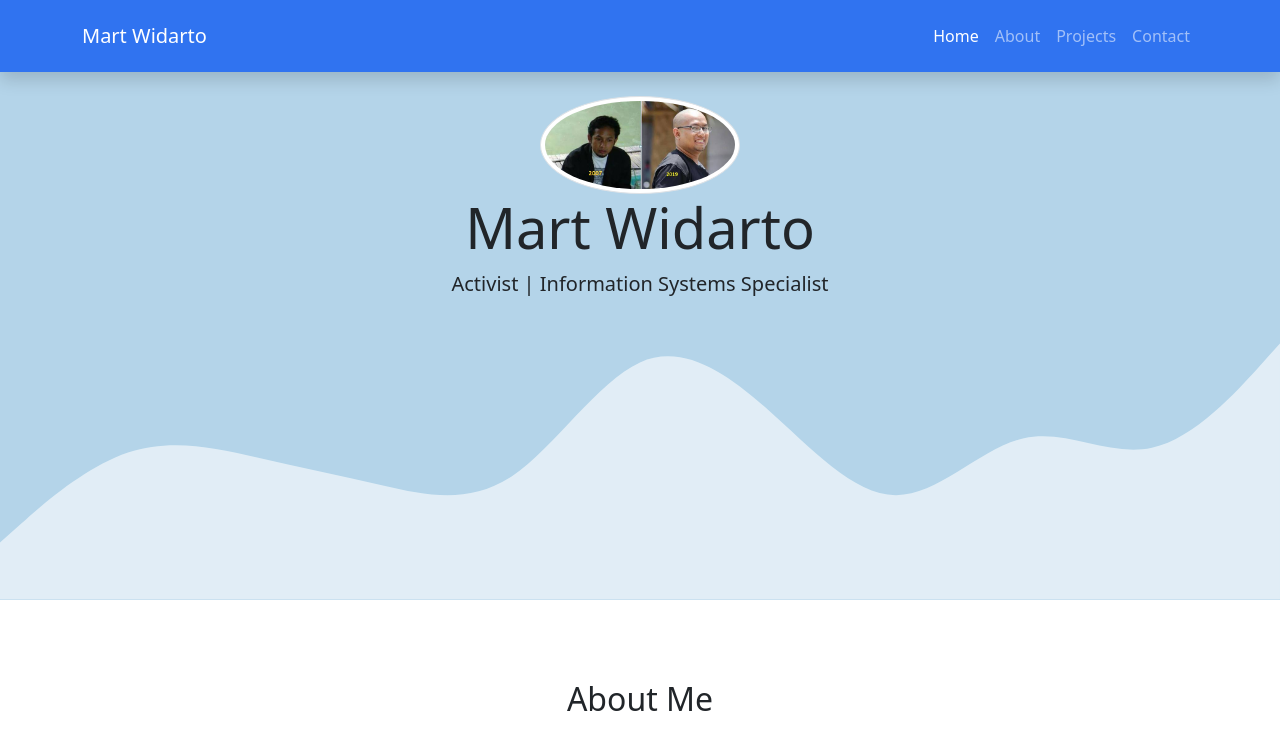
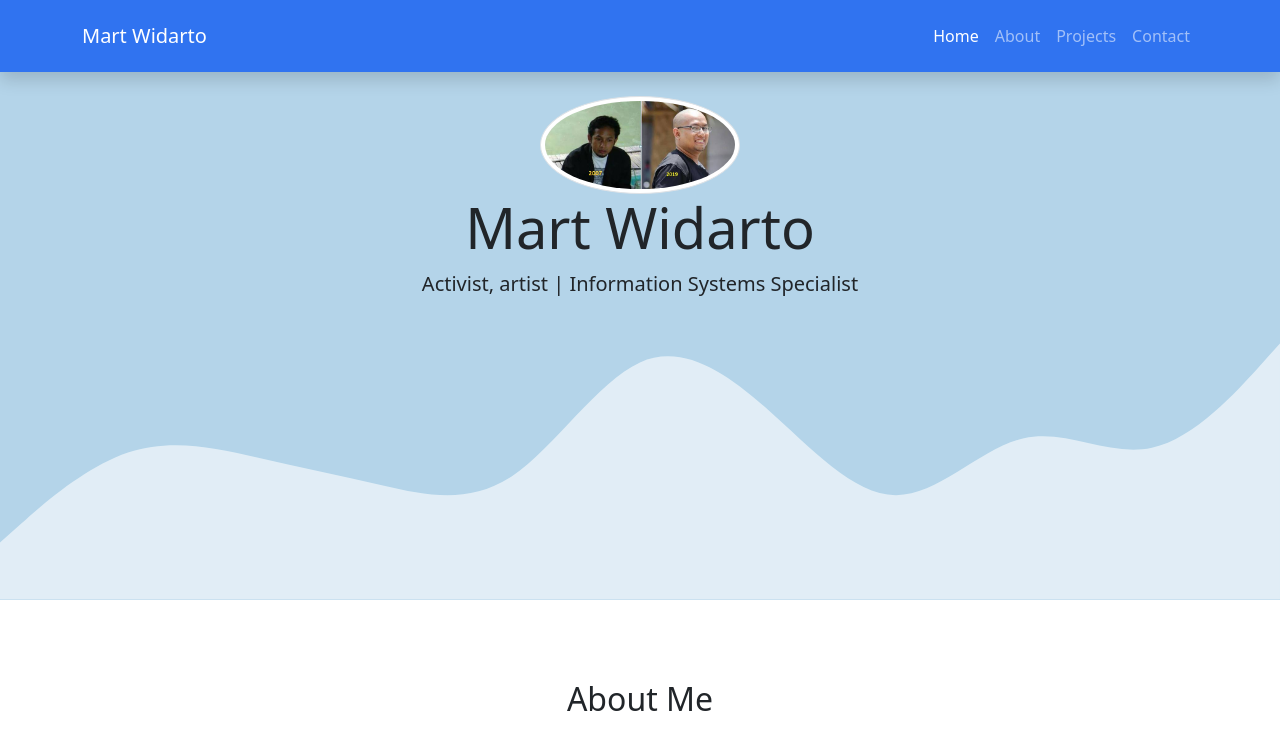
Before and after one commit to martwidarto/martportfolio, a plain HTML site: page index.html in a window 1280 px wide. Shown: the top 747 px of the page. Drawn offline with nearby package versions, Linux system fonts and the light colour scheme.

Commit message:
edit jumbotron content

```diff
--- a/index.html
+++ b/index.html
@@ -40,7 +40,7 @@
     <section class="jumbotron text-center" style="background-color: rgb(180, 212, 233)">
       <img src="img/fotom.jpg" alt="Mart Widarto" width="200" class="rounded-circle img-thumbnail" />
       <h1 class="display-4">Mart Widarto</h1>
-      <p class="lead">Activist | Information Systems Specialist</p>
+      <p class="lead">Activist, artist | Information Systems Specialist</p>
       <svg xmlns="http://www.w3.org/2000/svg" viewBox="0 0 1440 320">
         <path
           fill="#ffffff"
```
